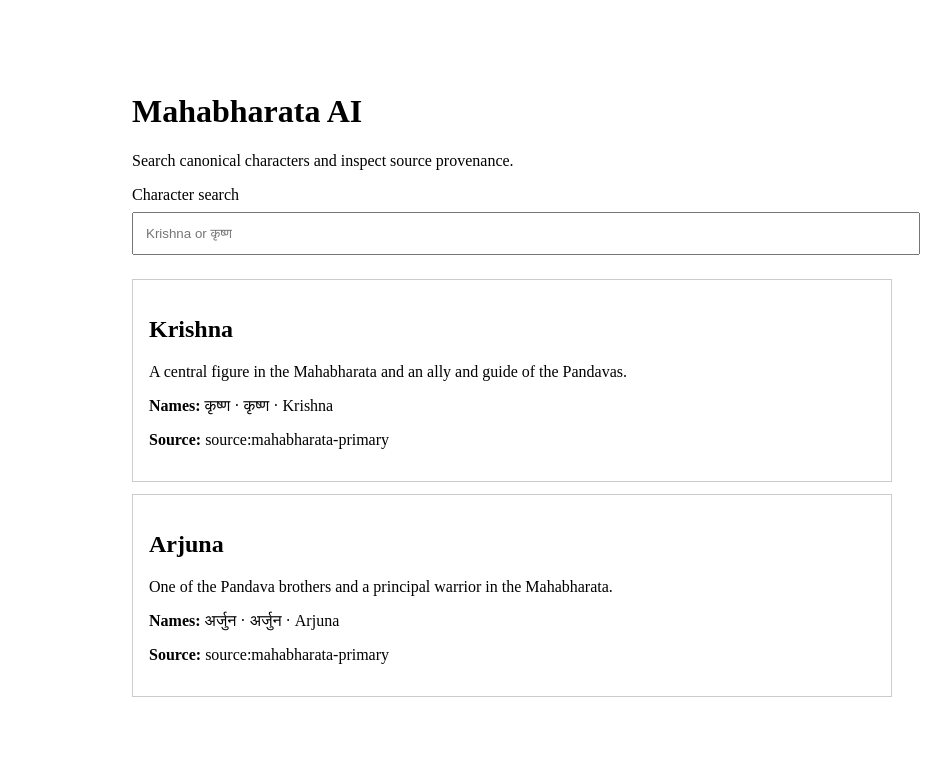
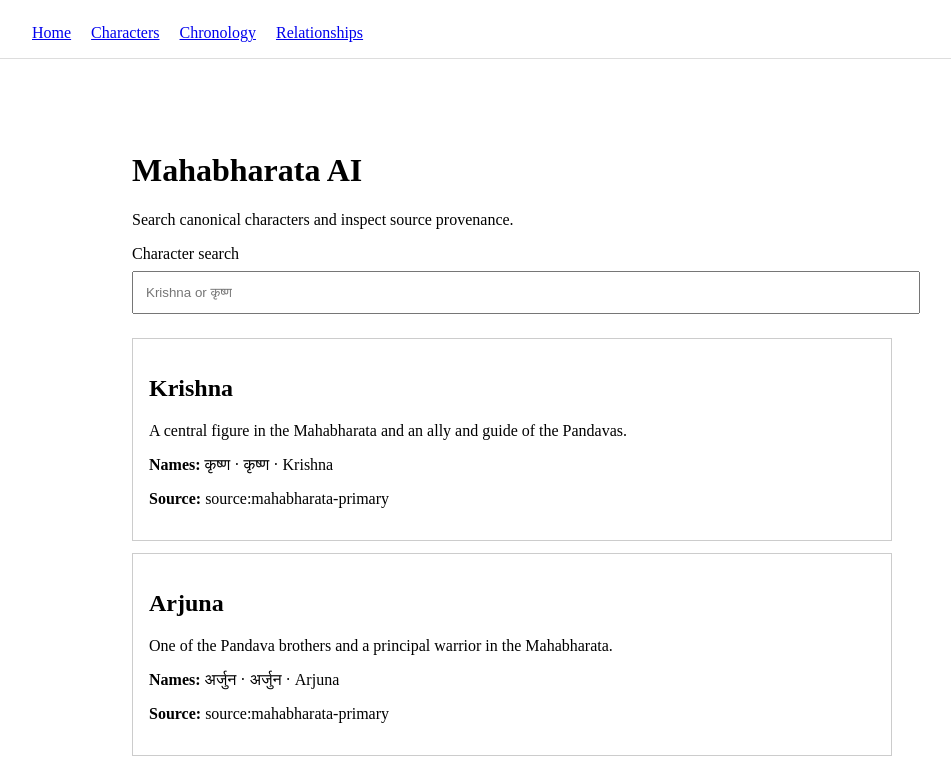
Before and after one commit to Ashish-Bhatia/Mahabharata-AI, a Next.js app in the folder apps/web/: page / in a window 1280 px wide. Shown: the top 762 px of the page, without its empty margins (128-1079 px from the left). Built offline with nearby package versions, Linux system fonts and the light colour scheme.

Commit message:
feat: add shared application navigation

```diff
--- a/apps/web/app/layout.tsx
+++ b/apps/web/app/layout.tsx
@@ -1,9 +1,26 @@
 import type { ReactNode } from "react";
+import Link from "next/link";
+
+const navigation = [
+  ["Home", "/"],
+  ["Characters", "/characters"],
+  ["Chronology", "/chronology"],
+  ["Relationships", "/relationships"],
+] as const;
 
 export default function RootLayout({ children }: { children: ReactNode }) {
   return (
     <html lang="en">
-      <body>{children}</body>
+      <body>
+        <header style={{ borderBottom: "1px solid #ddd" }}>
+          <nav aria-label="Primary navigation" style={{ maxWidth: 960, margin: "0 auto", padding: "16px 24px", display: "flex", gap: 20 }}>
+            {navigation.map(([label, href]) => (
+              <Link key={href} href={href}>{label}</Link>
+            ))}
+          </nav>
+        </header>
+        {children}
+      </body>
     </html>
   );
 }
```
